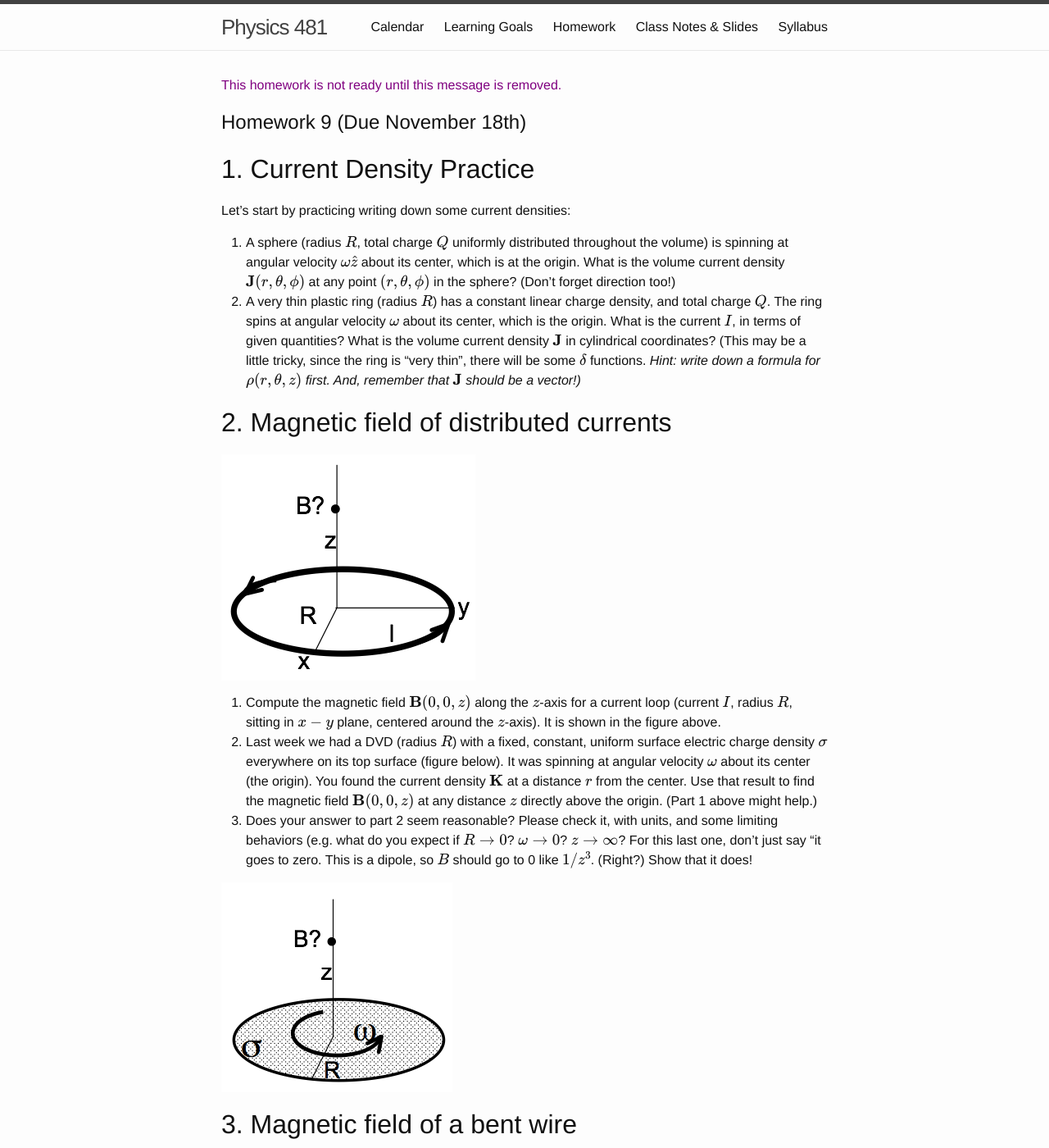
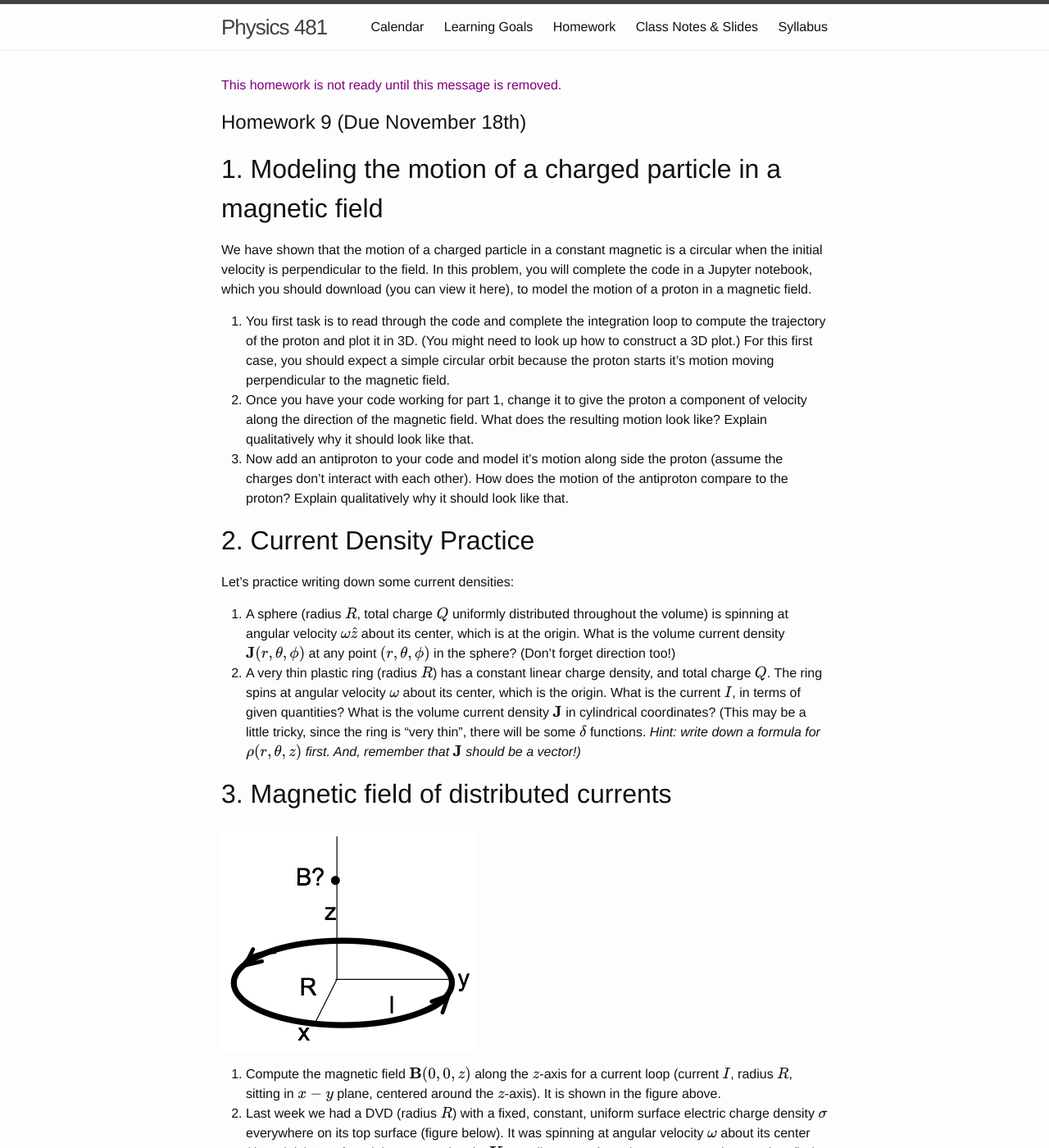
Before and after one commit to dannycab/phy481msu, a Jekyll site: the page built from assignments/homework9.md, in a window 1280 px wide and 1400 px high. Shown: the whole window at 82% size. Built offline with Jekyll 4.4.1, drawn with Linux system fonts in a browser that asks for light colours; formulas are drawn with MathJax 3; some of the changed text lies outside the part shown.

Commit message:
updated homework 9 with jupyter

```diff
--- a/assignments/homework9.md
+++ b/assignments/homework9.md
@@ -7,14 +7,22 @@ use_math: true
 
 # Homework 9 (Due November 18th)
 
-## 1. Current Density Practice
+## 1. Modeling the motion of a charged particle in a magnetic field
 
-Let's start by practicing writing down some current densities:
+We have shown that the motion of a charged particle in a constant magnetic is a circular when the initial velocity is perpendicular to the field. In this problem, you will complete the code in a Jupyter notebook, which you should download (you can view it here), to model the motion of a proton in a magnetic field.
+
+1. You first task is to read through the code and complete the integration loop to compute the trajectory of the proton and plot it in 3D. (You might need to look up how to construct a 3D plot.) For this first case, you should expect a simple circular orbit because the proton starts it's motion moving perpendicular to the magnetic field.
+2. Once you have your code working for part 1, change it to give the proton a component of velocity along the direction of the magnetic field. What does the resulting motion look like? Explain qualitatively why it should look like that.
+3. Now add an antiproton to your code and model it's motion along side the proton (assume the charges don't interact with each other). How does the motion of the antiproton compare to the proton? Explain qualitatively why it should look like that.
+
+## 2. Current Density Practice
+
+Let's practice writing down some current densities:
 
 1. A sphere (radius $R$, total charge $Q$ uniformly distributed throughout the volume) is spinning at angular velocity $\omega \hat{z}$ about its center, which is at the origin. What is the volume current density $\mathbf{J}(r, \theta, \phi)$ at any point $(r, \theta, \phi)$ in the sphere? (Don’t forget direction too!)
 2. A very thin plastic ring (radius $R$) has a constant linear charge density, and total charge $Q$. The ring spins at angular velocity $\omega$ about its center, which is the origin. What is the current $I$, in terms of given quantities? What is the volume current density $\mathbf{J}$ in cylindrical coordinates? (This may be a little tricky, since the ring is "very thin", there will be some $\delta$ functions. *Hint: write down a formula for $\rho(r,\theta,z)$ first. And, remember that $\mathbf{J}$ should be a vector!)*
 
-## 2. Magnetic field of distributed currents
+## 3. Magnetic field of distributed currents
 
 ![Ring](./images/hw9/ring.png)
 
@@ -42,7 +50,7 @@ An infinitely long wire has been bent into a right angle turn, as shown.  The "c
 ![Square Loop](./images/hw9/square_wire.png)
 
 
-## 5. Ampere's Law - themes and variations
+## 6. Ampere's Law - themes and variations
 Consider a thin sheet with uniform surface current density.
 
 ![Sheet of current](./images/hw9/sheet_current.png)
```
Also changed, not shown: other parts of assignments/homework9.md (+2 -2 lines), 1 other file.
